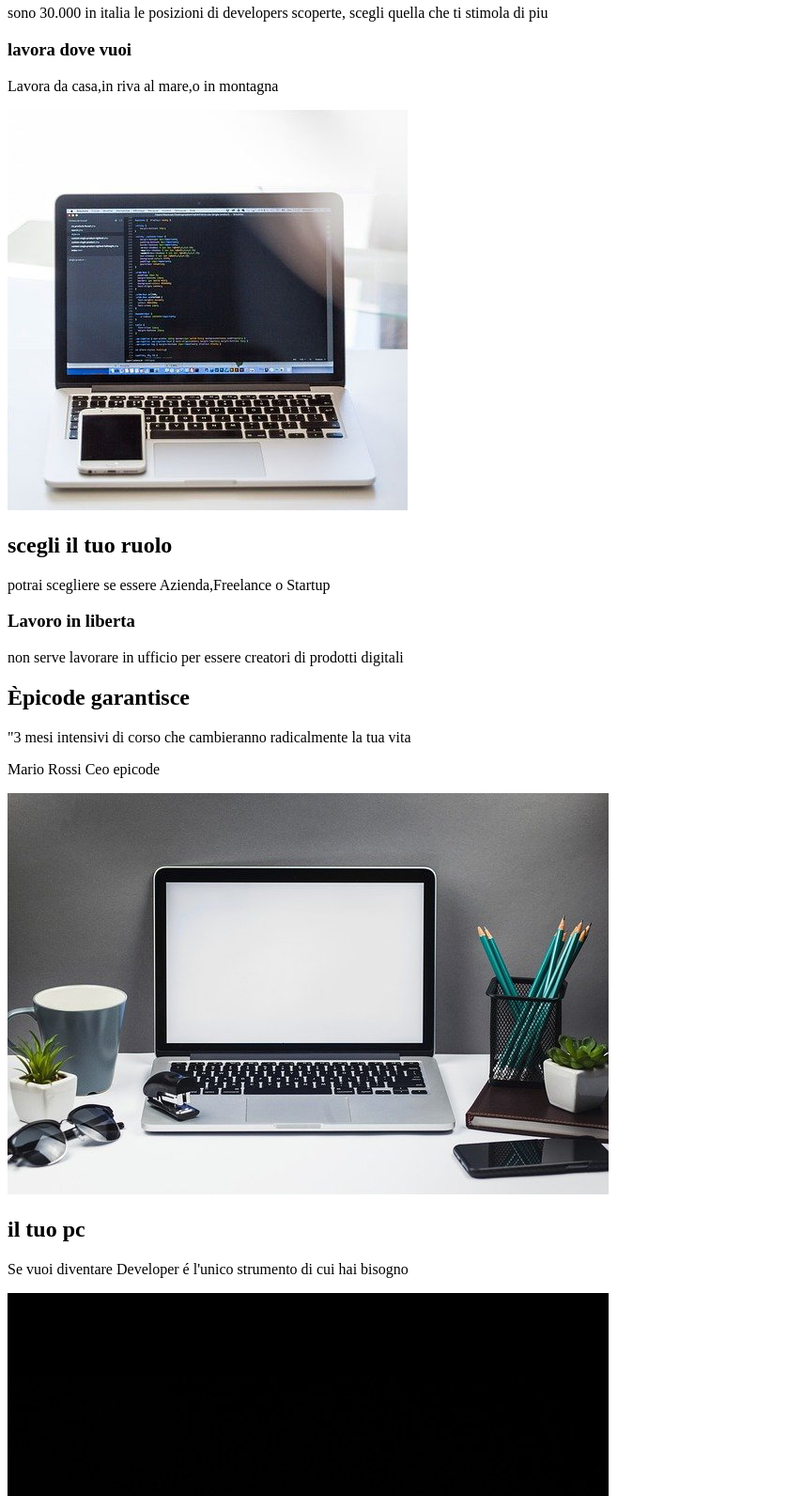
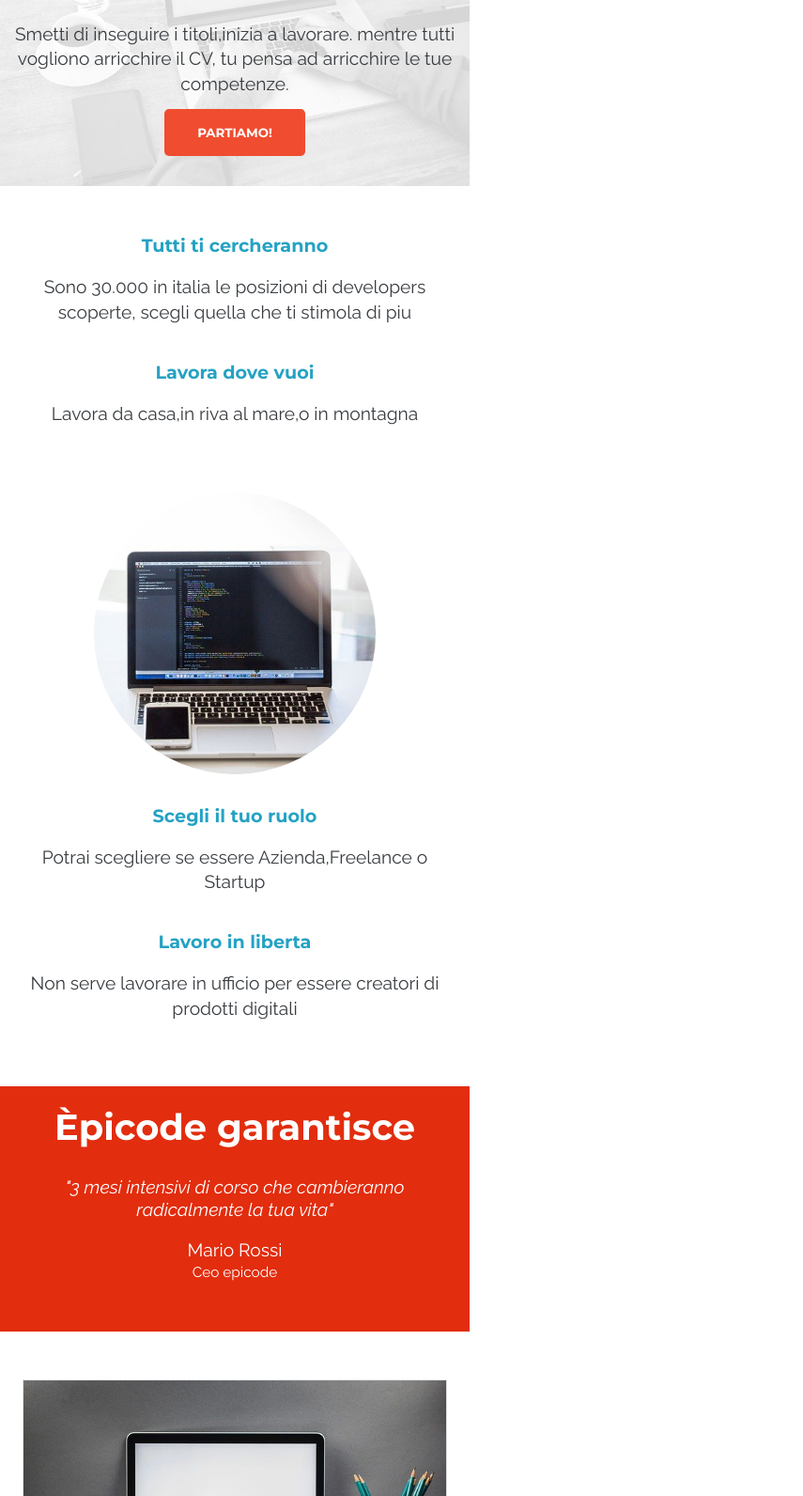
Before and after one commit to Vitalij98/S1-L5-Progetto-settimanale, a plain HTML site: page index.html in a window 1280 px wide. Shown: the part 301-1893 px from the top of the page at 94% size, without its empty margins (0-855 px from the left). Drawn offline with Linux system fonts and the light colour scheme.

Commit message:
terzo commit

```diff
--- a/css/stile.css
+++ b/css/stile.css
@@ -0,0 +1,188 @@
+/* settaggi generali  o comuni*/
+html {
+    width: 500px;
+}
+
+body {
+    font-size: 1.2rem;
+    line-height: 1.65rem;
+    font-family: 'Raleway', sans-serif;
+    color: #393d41;
+}
+
+p{
+    text-align: center;
+}
+
+#blocco1, #blocco3, footer{
+    padding: 2rem 1.5rem;
+}
+
+h1, h2, h3{
+    line-height: 1.5rem;
+    color: #25a2c3;
+    font-family: 'Montserrat', sans-serif;
+    text-align: center;
+    font-weight: bolder;
+
+}
+/* header */
+#pannello{
+    background-image: url(../img/banner.jpg);
+    background-size: cover;
+    padding-bottom: 1em;
+
+}
+header{
+    margin-bottom: 1em;
+}
+
+#logo {
+    background-color: black;
+
+}
+
+#logo img {
+    padding:50px 0;
+    display: block;
+    margin: auto;
+    background-color: black;
+    height:2.5em ;
+}
+
+h1{
+    font-size :3rem;
+    font-weight: bold;
+    text-align: center;
+    padding: 1em 1.5em;
+    line-height: 2.5rem;
+}
+
+header input{
+    background-color: #f04c2f;
+    margin:  1em auto;
+    display: block;
+    border-radius: 5px;
+    height: 50px;
+    width: 150px;
+    font-weight: bold;
+    font-family: 'Montserrat', sans-serif;
+    color: white;
+    border: none;
+}
+
+header p{
+    text-align: center;
+}
+
+/* main */
+
+/* sezione 1 */
+section [alt="computer"] {
+    display: block;
+    margin: auto;
+    padding: 2rem 0 ;
+    border-radius: 50%;
+    height: 300px;
+}
+#blocco1 div {
+    margin-bottom:2em;
+}
+
+#blocco1 h3{
+margin-bottom: 1em ;
+}
+
+/*   sezione2 con citazione */
+main > div {
+    background-color: #e22d0e;
+}
+
+#blocco2{
+    line-height: 1.5rem;
+    padding: 2rem 1.5rem;
+    margin-bottom: 1em
+}
+
+#blocco2 h2{
+    font-size:2em ;
+}
+
+#blocco2 h2, #blocco2 p{
+    color: white;
+    margin-bottom: 1em;
+}
+
+#blocco2{
+    line-height: 1.5rem;
+    padding: 2rem 1.5rem;
+    margin-bottom: 1em
+}
+
+#blocco2 h2{
+    font-size:2em ;
+}
+#blocco2 p cite {
+font-style: italic;
+}
+
+#blocco2 h2, #blocco2 p{
+    color: white;
+    margin-bottom: 1em;
+}
+
+#blocco2 p cite {
+font-style: italic;
+}
+
+#blocco2 p span{
+    display: block;
+    font-size: 0.8em;
+}
+
+/* fine sezione2 citazione *
+
+/*  sezione 3 */
+#blocco3 div{
+    border: 1px solid #dee1e3;
+    border-radius: 0 0 5% 5%;
+    margin-bottom: 1.5rem;
+    font-size: 1.4rem;
+}
+.foto{
+  display: block;
+  width: 100%;
+  margin-bottom: 1em;
+
+}
+#blocco3 div p{
+    padding: 1em 1em;
+}
+
+
+/* footer */
+footer{
+    background-color:#25a2c3;
+    text-align: center;
+}
+footer h3{
+    color: white;
+    font: bold;
+}
+footer p{
+    color: #c8e7f0;
+
+}
+hr{
+    margin: 0 25%;
+}
+#infofoot{
+    color: #c8e7f0;
+}
+footer a{
+
+     color: #c8e7f0
+}
+footer div a{
+    display: block;
+}
--- a/index.html
+++ b/index.html
@@ -1,76 +1,95 @@
 <!DOCTYPE html>
-<html lang="en">
+<html lang="it">
 <head>
     <meta charset="UTF-8">
     <meta http-equiv="X-UA-Compatible" content="IE=edge">
     <meta name="viewport" content="width=device-width, initial-scale=1.0">
-    <title>Document</title>
+    <meta name="description" content="Da zero a Epicode con i corsi completi per diventare uno sviluppatore professionista in 3 mesi. ">
+    <link rel="stylesheet" href="/css/reset.css">
+    <link rel="stylesheet" href="/css/all.css">
+    <link rel="preconnect" href="https://fonts.gstatic.com" crossorigin>
+    <link href="https://fonts.googleapis.com/css2?family=Raleway:ital,wght@0,100;0,200;0,300;0,400;0,500;0,600;0,700;0,800;0,900;1,100;1,200;1,300;1,400;1,500;1,600;1,700;1,800;1,900&display=swap" rel="stylesheet">
+    <link rel="preconnect" href="https://fonts.gstatic.com" crossorigin>
+    <link href="https://fonts.googleapis.com/css2?family=Montserrat:wght@700&family=Raleway:ital,wght@0,100;0,200;0,300;0,400;0,500;0,600;0,700;0,800;0,900;1,100;1,200;1,300;1,400;1,500;1,600;1,700;1,800;1,900&display=swap" rel="stylesheet">
+    <link rel="stylesheet" href="/css/stile.css">
+    <title>Corso Web Developer - Epic school</title>
 </head>
 <body>
+    <div id="container">
+
         <header>
-        <div>
-          <img src="img/logo.png" alt="logo epic">
+            <div id="logo">
+                <img src="img/logo.png" alt="logo epic" >
             </div>
+            <div id="pannello">
             <h1>Corso Web Developers</h1>
             <p>Smetti di inseguire i titoli,inizia a lavorare. mentre tutti vogliono arricchire il CV, tu pensa ad arricchire le tue competenze.</p>
-        <input type="button" value="Partiamo">
+            <input type="button" value="PARTIAMO!">
            <!--  oppure si puo usare anche il tag button e poi linkarlo con js:
             <button>Partiamo 2</button> -->
-
-
+            </div>
         </header>
 
-    <main>
-        <section>
-            <h3> tutti ti cercheranno</h3>
-            <p> sono 30.000 in italia le posizioni di developers scoperte, scegli quella che ti stimola di piu</p>
-            <h3>lavora dove vuoi</h3>
+        <main class="riquadri">
+            <section id="blocco1" >
+                <div>
+                   <h3> Tutti ti cercheranno</h3>
+                <p> Sono 30.000 in italia le posizioni di developers scoperte, scegli quella che ti stimola di piu</p>
+                </div>
+                <div>
+                    <h3>Lavora dove vuoi</h3>
                     <p>Lavora da casa,in riva al mare,o in montagna</p>
+                </div>
+
                 <img src="img/notebook.jpg" alt="computer">
-            <h2>scegli il tuo ruolo</h2>
-            <p>potrai scegliere se essere Azienda,Freelance o Startup</p>
+
+               <div>
+                  <h3>Scegli il tuo ruolo</h3>
+                  <p>Potrai scegliere se essere Azienda,Freelance o Startup</p>
+               </div>
+               <div>
                   <h3>Lavoro in liberta</h3>
-            <p>non serve lavorare in ufficio per essere creatori di prodotti digitali</p>
+                <p>Non serve lavorare in ufficio per essere creatori di prodotti digitali</p>
+               </div>
+            </section>
 
-        </section>
-        <div>
+            <div id="blocco2">
                 <h2>Èpicode garantisce</h2>
-            <p>"3 mesi intensivi di corso che cambieranno radicalmente la tua vita</p>
+                <p> <cite>"3 mesi intensivi di corso che cambieranno radicalmente la tua vita"</cite> </p>
                 <p>Mario Rossi <span>Ceo epicode</span></p>
             </div>
-        <section>
+
+            <section id="blocco3">
                 <div>
-                <img src="img/foto1.jpg" alt="laptop su scrivania">
+                    <img src="img/foto1.jpg" alt="laptop su scrivania" class="foto">
                     <h2>il tuo pc</h2>
                     <p>Se vuoi diventare Developer &eacute; l'unico strumento di cui hai bisogno </p>
                 </div>
 
                 <div>
-                <img src="img/foto2.jpg" alt="laptop semichiuso">
+                    <img src="img/foto2.jpg" alt="laptop semichiuso" class="foto">
                     <h2>Impara ora</h2>
                     <p> Impara da chi diventerai tra qualche anno, e diventa una rockstar come loro.</p>
                 </div>
 
                 <div>
-                <img src="img/foto3.jpg" alt="tavolo con laptops">
+                    <img src="img/foto3.jpg" alt="tavolo con laptops" class="foto">
                     <h2>Lavora subito</h3>
-                   <p>Sappiamo cosa vogliono le aziende,perché lavoriamo con loro. </p>
+                    <p>Sappiamo cosa vogliono le aziende, perché lavoriamo con loro. </p>
                 </div>
             </section>
-
         </main>
 
-    <footer>
+        <footer class="riquadri">
             <h3>Contattaci</h3>
-
-        <div><a href="tel:(+39) 11223456" title="Numero Telefono Epic">tel:(+39) 11223456</a></div>
-        <div><a href="mailto:info@epic.school">info@epic.school</a></div>
-        <address>Via Appia 1 - 00100 Roma (Roma)</address>
+            <div id="infofoot">
+                <a href="tel:(+39) 11223456" title="Numero Telefono Epic"><i class="fas fa-phone-square-alt"></i>tel:(+39) 11223456</a>
+                <a href="mailto:info@epic.school"><i class="fas fa-envelope-square"></i>info@epic.school</a>
+                <address><i class="fas fa-location-arrow"></i>Via Appia 1 - 00100 Roma (Roma)</address>
+            </div>
             <hr>
             <p>&copy; 2021. immagini di  <a href="https://pixabay.com/" title="sito Pixabay" target="_blank">pixabay</a> </p>
         </footer>
-
-
-
+    </div>
 </body>
 </html>
```
Lines whose indentation alone changed are shown as unchanged.
